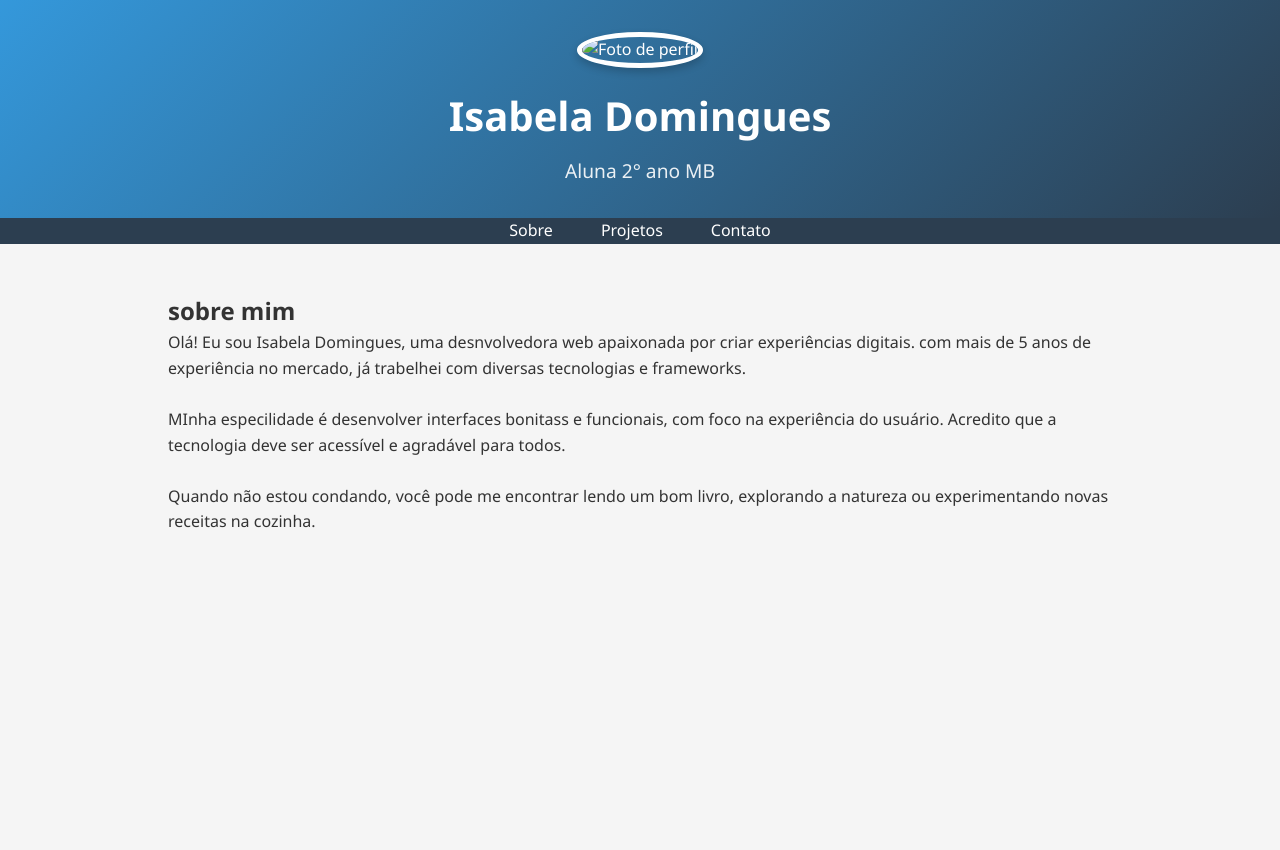
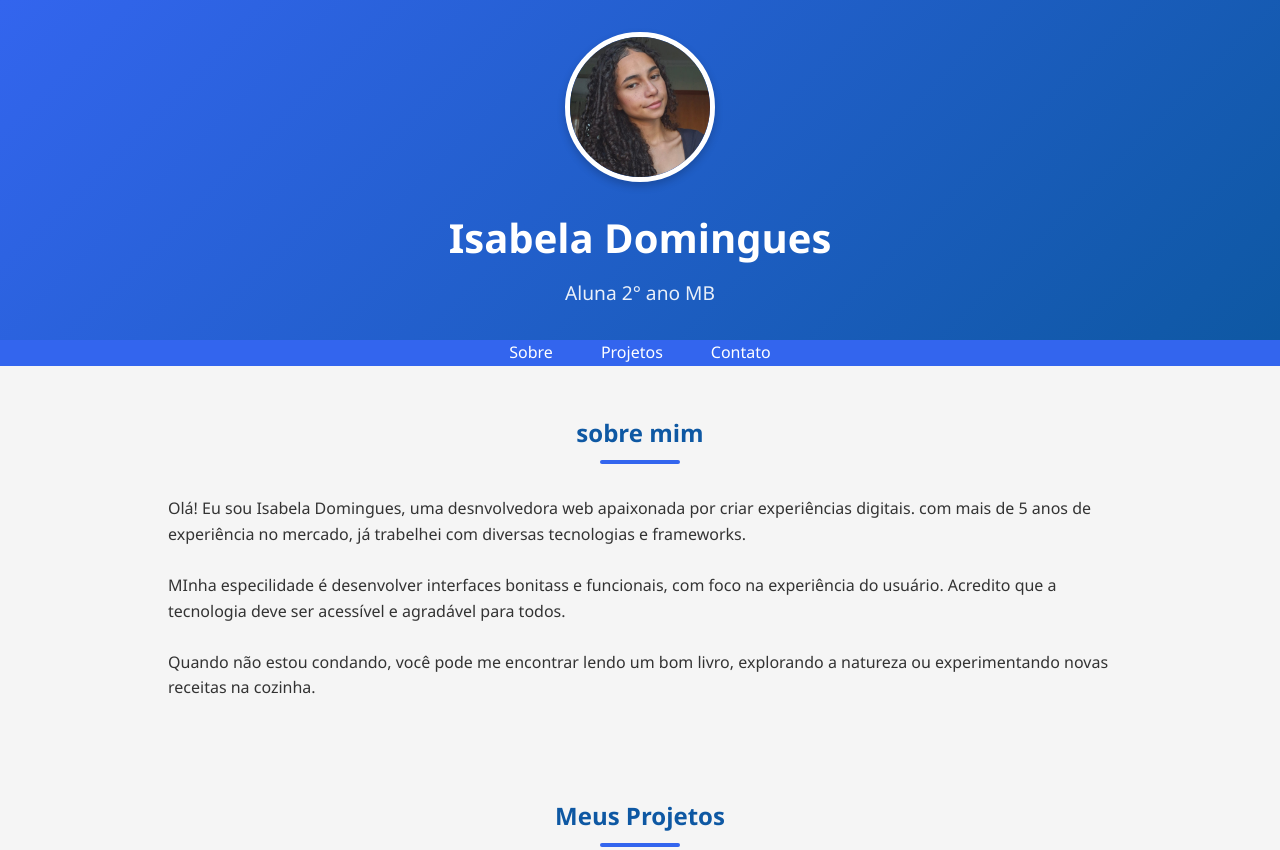
Before and after one commit to yBelaA/portif-lio, a plain HTML site: page indx.html in a window 1280 px wide. Shown: the top 850 px of the page. Before the commit the page ends 800 px from the top, so only its background shows below. Drawn offline with Linux system fonts and the light colour scheme.

Commit message:
Add files via upload

```diff
--- a/indx.html
+++ b/indx.html
@@ -12,7 +12,7 @@
 <body>
     <header>
         <div class="header-content">
-           <img src="img/_ (3).jpeg" alt="Foto de perfil" class="profile-img">
+           <img src="_ (3).jpeg" alt="Foto de perfil" class="profile-img">
            <h1>Isabela Domingues</h1>
            <p>Aluna 2° ano MB</p>
         </div>
@@ -42,6 +42,19 @@
             </div>
         </div>
      </section>
+     <section id="projetos">
+        <h2>Meus Projetos</h2>
+        <div class="projects-grid">
+            <div class="projects-card">
+                <img src="img/e-commerce.jpg" alt="Projeto 1" class="project-img">
+                <div class="project-info">
+                    <h3> Aplicativo de Turismo</h3>
+                    <p> Aplicativo mobile para descobrir pontos turísticos com realidade aumentada e guia personalidade.></p>
+                </div>
+            </div>
+         </div>
+
+     </section>
 
     </body>
     </html>
--- a/style.css
+++ b/style.css
@@ -16,7 +16,7 @@ a{
 }
 /* Cabeçalho*/
 header{
-    background: linear-gradient(135deg, #3498db, #2c3e50);
+    background: linear-gradient(135deg, #3365ee, #0e58a3);
     color: white;
     text-align: center;
     padding: 2rem 0;
@@ -42,7 +42,7 @@ header{
 }
 /*Navegação */
 nav{
-    background-color: #2c3e50;
+    background-color: #3365ee;
     padding: sticky;
     top: 0;
     z-index: 100;
@@ -61,7 +61,7 @@ nav ul li a {
     transition: color 0.3s;
 }
 nav ul li a:hover{
-    color: #3498db;
+    color: #3365ee;
 }
 /* Seções */
 section{
@@ -69,3 +69,29 @@ section{
     max-width: 1200px;
     margin: 0 auto;
 }
+ section h2{
+    text-align: center;
+    margin-bottom: 2rem;
+    color: #0e58a3;
+    position: relative;
+}
+section h2::after {
+    content: '';
+    display: block;
+    width: 80px;
+    height: 4px;
+    background: #3365ee;
+    margin: 0.5rem auto;
+    border-radius: 2px;
+}
+/* sobre mim*/
+.about-content {
+    display: flex;
+    align-items: center;
+    gap: 2rem;
+    flex-wrap: wrap;
+}
+.about-text{
+    flex: 1;
+    min-width: 300px;
+}
```
Also changed, not shown: img/blog.jpg (added), img/e-commerce.jpg (added), img/turismo.jpg (added).
